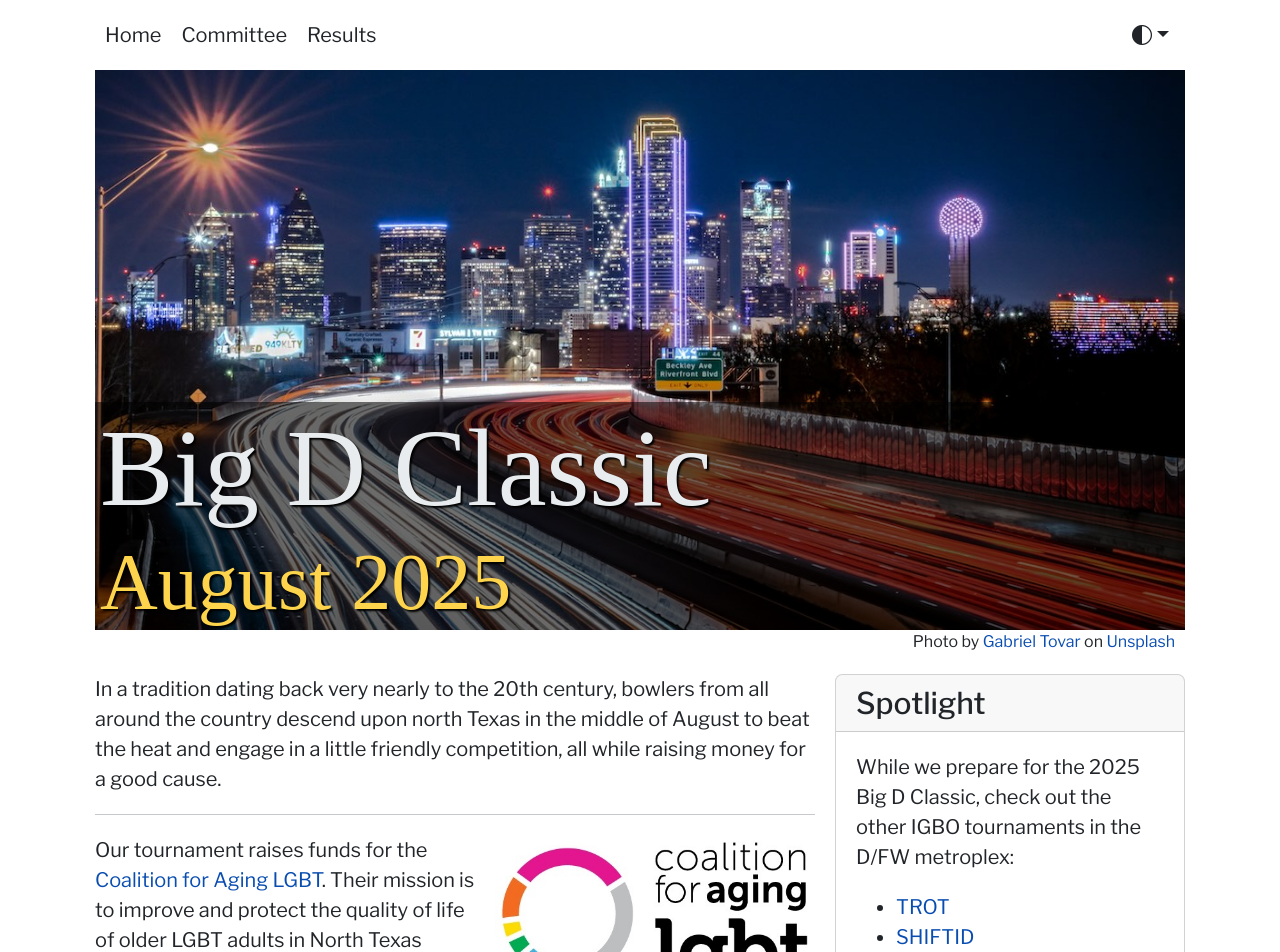
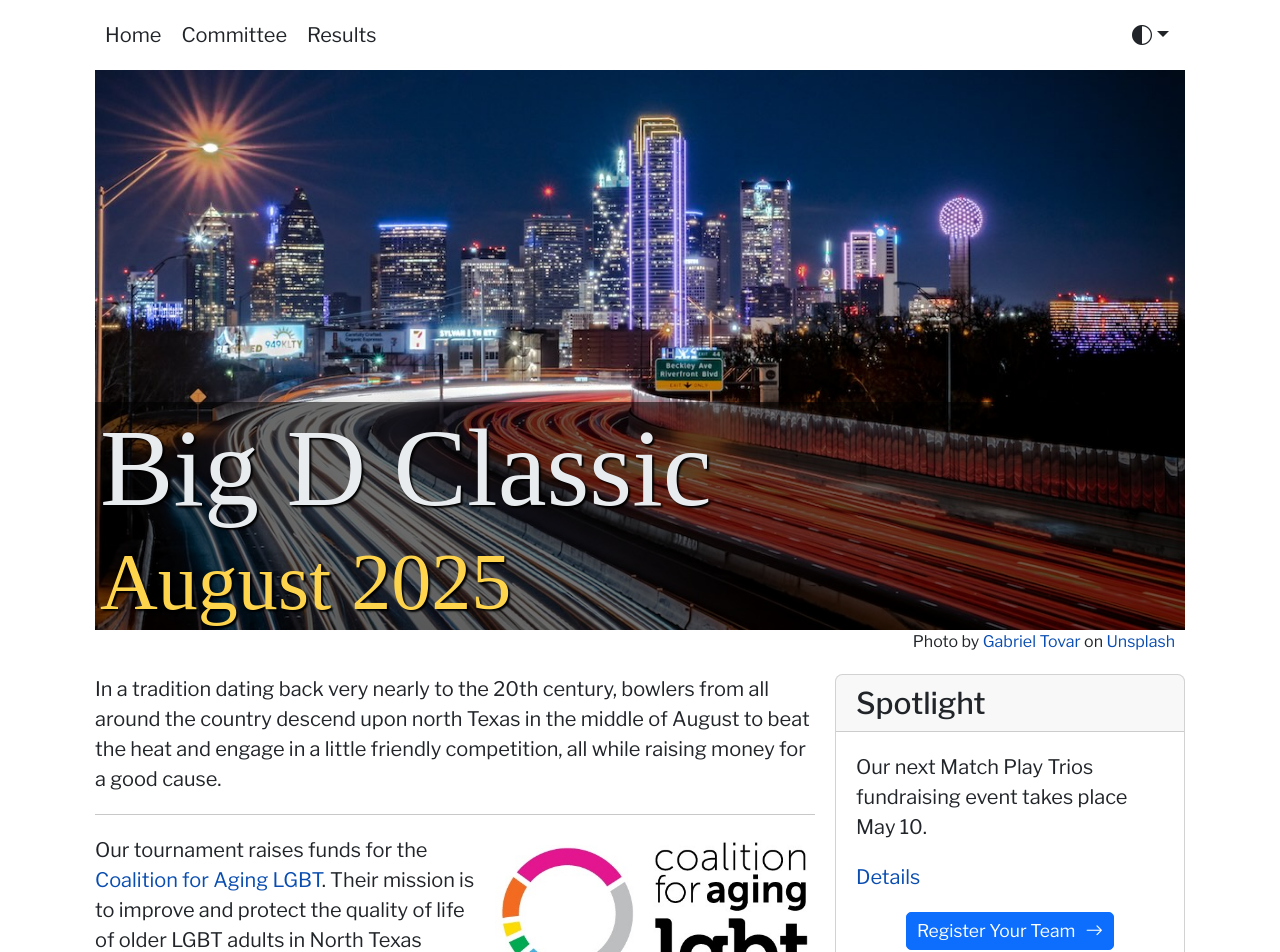
Before and after one commit to tournio/bigdclassic-nextjs, a Next.js app: page / in a window 1280 px wide. Shown: the top 952 px of the page. Built offline with nearby package versions, Linux system fonts and the light colour scheme; a web font is replaced by a local one.

Commit message:
library update, add may fundraiser details

```diff
--- a/src/components/Spotlight/Spotlight.js
+++ b/src/components/Spotlight/Spotlight.js
@@ -1,6 +1,7 @@
 import React from "react";
 import Card from "react-bootstrap/Card";
 import Link from "next/link";
+import {REGISTER_URL} from "../../utils/misc";
 
 import styles from './Spotlight.module.scss';
 
@@ -50,23 +51,23 @@ const Spotlight = () => {
 
       {/*<hr/>*/}
 
-      {/*<Card.Text className={'mb-3'}>*/}
-      {/*  Our next Match Play Trios fundraising event takes place November 23.*/}
-      {/*</Card.Text>*/}
+      <Card.Text className={'mb-3'}>
+        Our next Match Play Trios fundraising event takes place May 10.
+      </Card.Text>
 
-      {/*<Card.Text className={'mb-3'}>*/}
-      {/*  <Link href={'/trios-rules'}>*/}
-      {/*    Get the details.*/}
-      {/*  </Link>*/}
-      {/*</Card.Text>*/}
+      <Card.Text className={'mb-3'}>
+        <Link href={'/trios-rules'}>
+          Details
+        </Link>
+      </Card.Text>
 
-      {/*<Card.Text className={'text-center mb-3'}>*/}
-      {/*  <a href={REGISTER_URL}*/}
-      {/*     className="btn btn-primary">*/}
-      {/*    Register Online*/}
-      {/*    <i className="bi bi-arrow-right ps-2" aria-hidden={true} />*/}
-      {/*  </a>*/}
-      {/*</Card.Text>*/}
+      <Card.Text className={'text-center mb-3'}>
+        <a href={REGISTER_URL}
+           className="btn btn-primary btn-sm">
+          Register Your Team
+          <i className="bi bi-arrow-right ps-2" aria-hidden={true} />
+        </a>
+      </Card.Text>
 
       {/*<Card.Text>*/}
       {/*  /!*We&apos;ll post results here as soon as they're available.*!/*/}
@@ -99,7 +100,7 @@ const Spotlight = () => {
       {/*</Card.Text>*/}
 
       {/*<Card.Text>*/}
-      {/*  We&apos;re hosting a Match Play Trios tournament, on May 4, 2024. Reserve your team&apos;s spot*/}
+      {/*  We&apos;re hosting a Match Play Trios tournament, on May 10, 2025. Reserve your team&apos;s spot*/}
       {/*  today!*/}
       {/*</Card.Text>*/}
       {/*<Card.Text>*/}
@@ -108,30 +109,30 @@ const Spotlight = () => {
       {/*    Full details*/}
       {/*  </Link>*/}
       {/*</Card.Text>*/}
-      {/*<StripeBuyButton buttonId={process.env.NEXT_PUBLIC_TRIOS_BUTTON_ID}/>*/}
+      {/*/!*<StripeBuyButton buttonId={process.env.NEXT_PUBLIC_TRIOS_BUTTON_ID}/>*!/*/}
 
       {/*<hr/>*/}
 
-      <Card.Text>
-        While we prepare for the 2025 Big D Classic, check out the other IGBO tournaments in the D/FW metroplex:
-      </Card.Text>
-      <ul>
-        <li>
-          <a href={'https://trotbowling.com/'}>
-            TROT
-          </a>
-        </li>
-        <li>
-          <a href={'https://www.shiftid.org/'}>
-            SHIFTID
-          </a>
-        </li>
-        {/*<li>*/}
-        {/*  <a href={'https://www.damitbowling.org/'}>*/}
-        {/*    DAMIT*/}
-        {/*  </a>*/}
-        {/*</li>*/}
-      </ul>
+      {/*<Card.Text>*/}
+      {/*  While we prepare for the 2025 Big D Classic, check out the other IGBO tournaments in the D/FW metroplex:*/}
+      {/*</Card.Text>*/}
+      {/*<ul>*/}
+      {/*  <li>*/}
+      {/*    <a href={'https://trotbowling.com/'}>*/}
+      {/*      TROT*/}
+      {/*    </a>*/}
+      {/*  </li>*/}
+      {/*  <li>*/}
+      {/*    <a href={'https://www.shiftid.org/'}>*/}
+      {/*      SHIFTID*/}
+      {/*    </a>*/}
+      {/*  </li>*/}
+      {/*  /!*<li>*!/*/}
+      {/*  /!*  <a href={'https://www.damitbowling.org/'}>*!/*/}
+      {/*  /!*    DAMIT*!/*/}
+      {/*  /!*  </a>*!/*/}
+      {/*  /!*</li>*!/*/}
+      {/*</ul>*/}
 
       {/*<Card.Text>*/}
       {/*  Registration will be opening soon, keep your eyes peeled!*/}
--- a/src/components/TriosRules/TriosRules.js
+++ b/src/components/TriosRules/TriosRules.js
@@ -7,7 +7,7 @@ const TriosRules = () => {
     {
       header: 'Basics',
       markdown: `
-1. Tournament takes place on Saturday, 23 November, 2024.
+1. Tournament takes place on Saturday, 10 May, 2025.
 1. Location is Plano Super Bowl, 2521 K Ave, Plano, TX 75074, 972-881-0242
 1. Check-in begins at 11am, bowling begins at 12pm.
       `,
@@ -23,10 +23,10 @@ const TriosRules = () => {
     {
       header: 'Averages and Handicap',
       markdown: `
-1. Handicap 90% of 230, average based on 2023/24 Standard Composite Book, PSB tournament average, current average, or prior book averages.
+1. Handicap 85% of 225, average based on 2023/24 Standard Composite Book, PSB tournament average, current average, or prior book averages.
 1. **Director reserves the right to re-rate a bowler prior to start of the event.**
 1. The top 4 teams will bowl a Baker Style, single game, stepladder final.
-1. Handicap will be 90% of the difference in team averages.
+1. Handicap will be 85% of the difference in team averages.
 1. Other cashing teams will be paid out prior to the stepladder final.
 `,
     },
--- a/src/utils/misc.js
+++ b/src/utils/misc.js
@@ -7,3 +7,5 @@ export const useClientReady = () => {
   }, []);
   return ready;
 }
+
+export const REGISTER_URL = 'https://www.tourn.io/tournaments/bigd-3-may-2025';
```
Also changed, not shown: src/pages/trios-rules.js (+9 -1 lines), src/images/trios-flyer.jpg.
